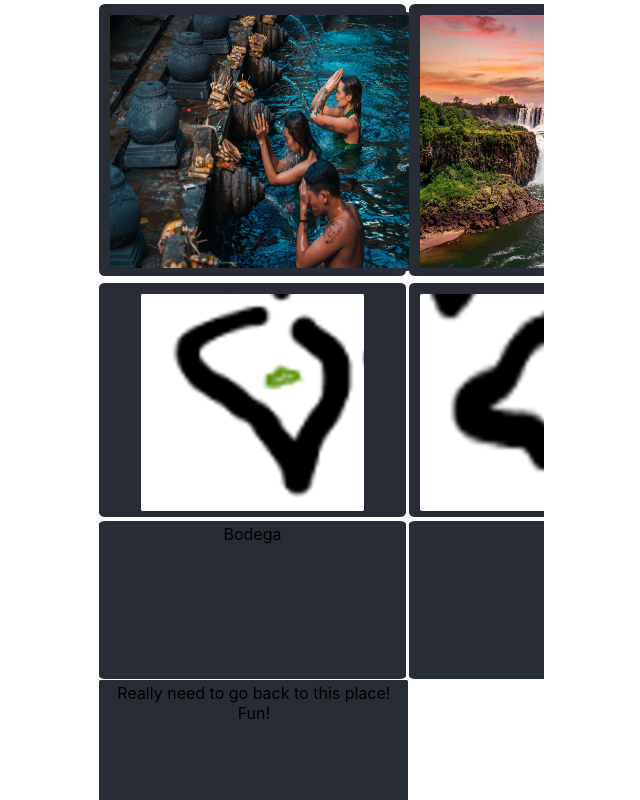
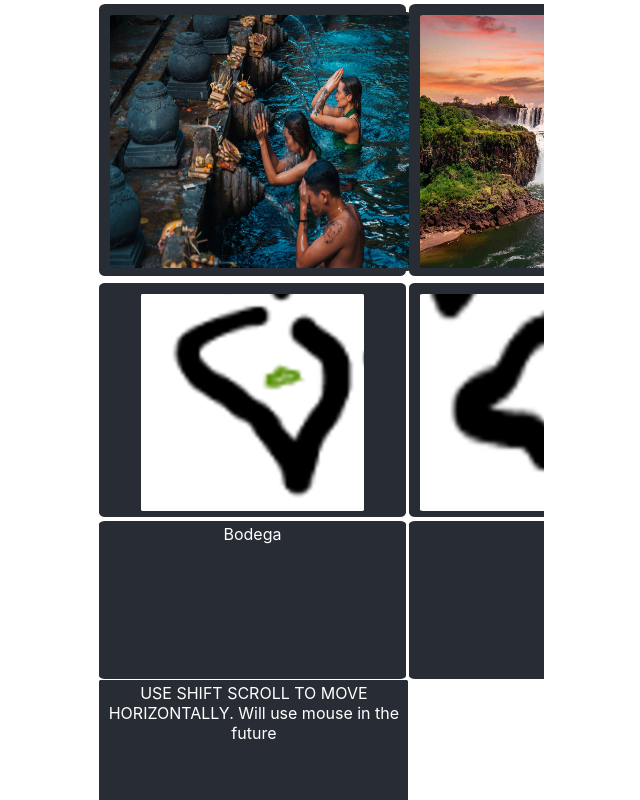
Before and after one commit to CharlesTyrrell/imagesearch-react-app, a React (Create React App) app: page / in a window 1280 px wide. Shown: the whole page, without its empty margins (328-968 px from the left). Built offline with nearby package versions, Linux system fonts and the light colour scheme.

Commit message:
Updated text color, text on how to scroll

```diff
--- a/src/App.css
+++ b/src/App.css
@@ -43,7 +43,7 @@
 .card{
   align-self: center;
   text-align: center;
-  color: black;
+  color: white;
   height: 95%;
   margin: 5px;
   background: #282c34;
--- a/src/App.js
+++ b/src/App.js
@@ -34,7 +34,7 @@ function App()
      </div>
       <div className='app-notes'>
         <div className='media-scroller'>
-          {makeNotes(["Really need to go back to this place! Fun!"])}
+          {makeNotes(["USE SHIFT SCROLL TO MOVE HORIZONTALLY. Will use mouse in the future"])}
         </div>
      </div>
     </div>
```
